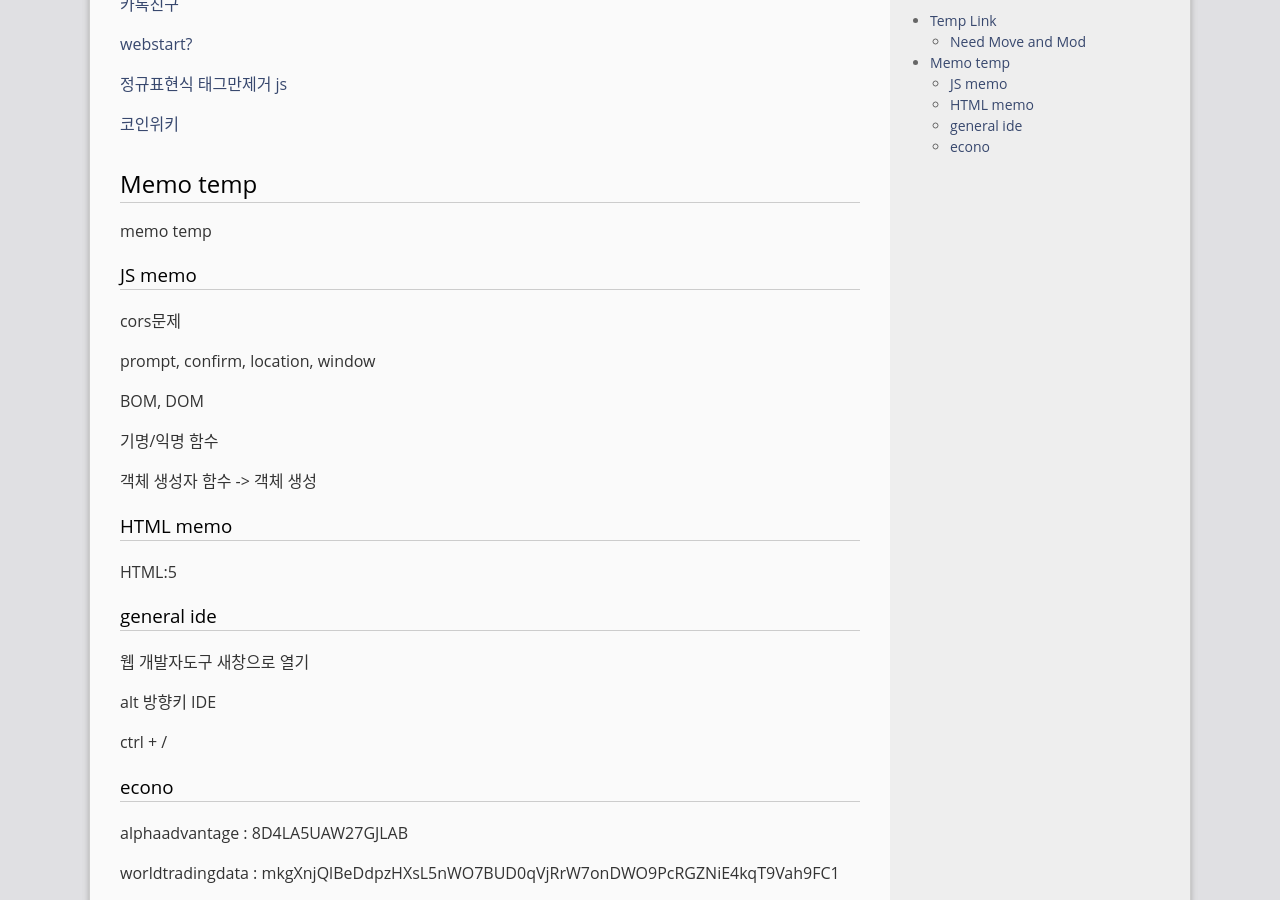
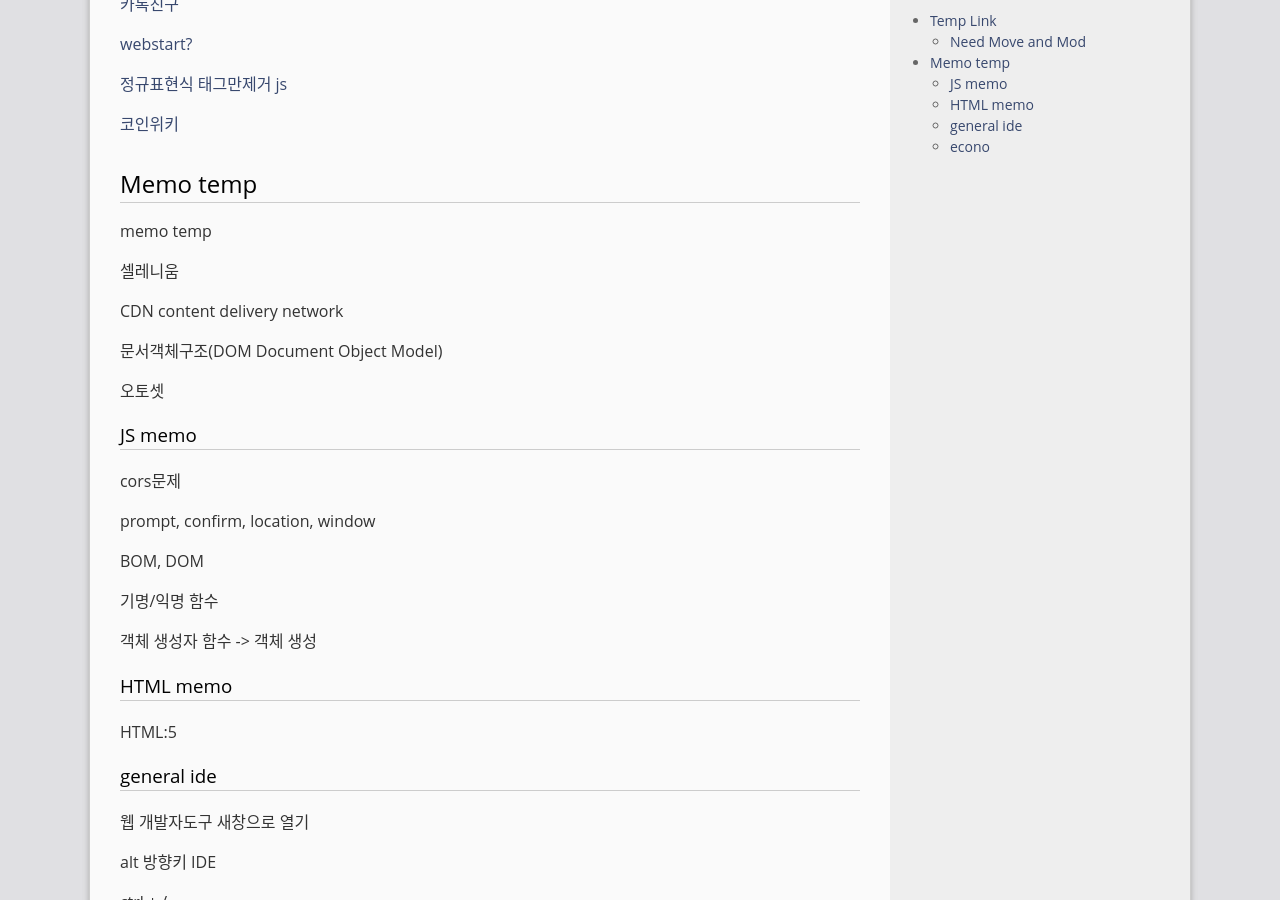
Before and after one commit to gloomydumber/copy, a Jekyll site: the page built from _posts/2020-03-01-TempLink.md, in a window 1280 px wide and 900 px high, scrolled down 1890 px. Built offline with Jekyll 4.4.1, drawn with Linux system fonts in a browser that asks for light colours; comment, search, counter and statistics services are not loaded.

Commit message:
PostModded

```diff
--- a/_posts/2020-03-01-TempLink.md
+++ b/_posts/2020-03-01-TempLink.md
@@ -100,6 +100,14 @@ use_math: true
 
 memo temp
 
+셀레니움
+
+CDN content delivery network
+
+문서객체구조(DOM Document Object Model)
+
+오토셋
+
 ### JS memo
 
 cors문제
```
